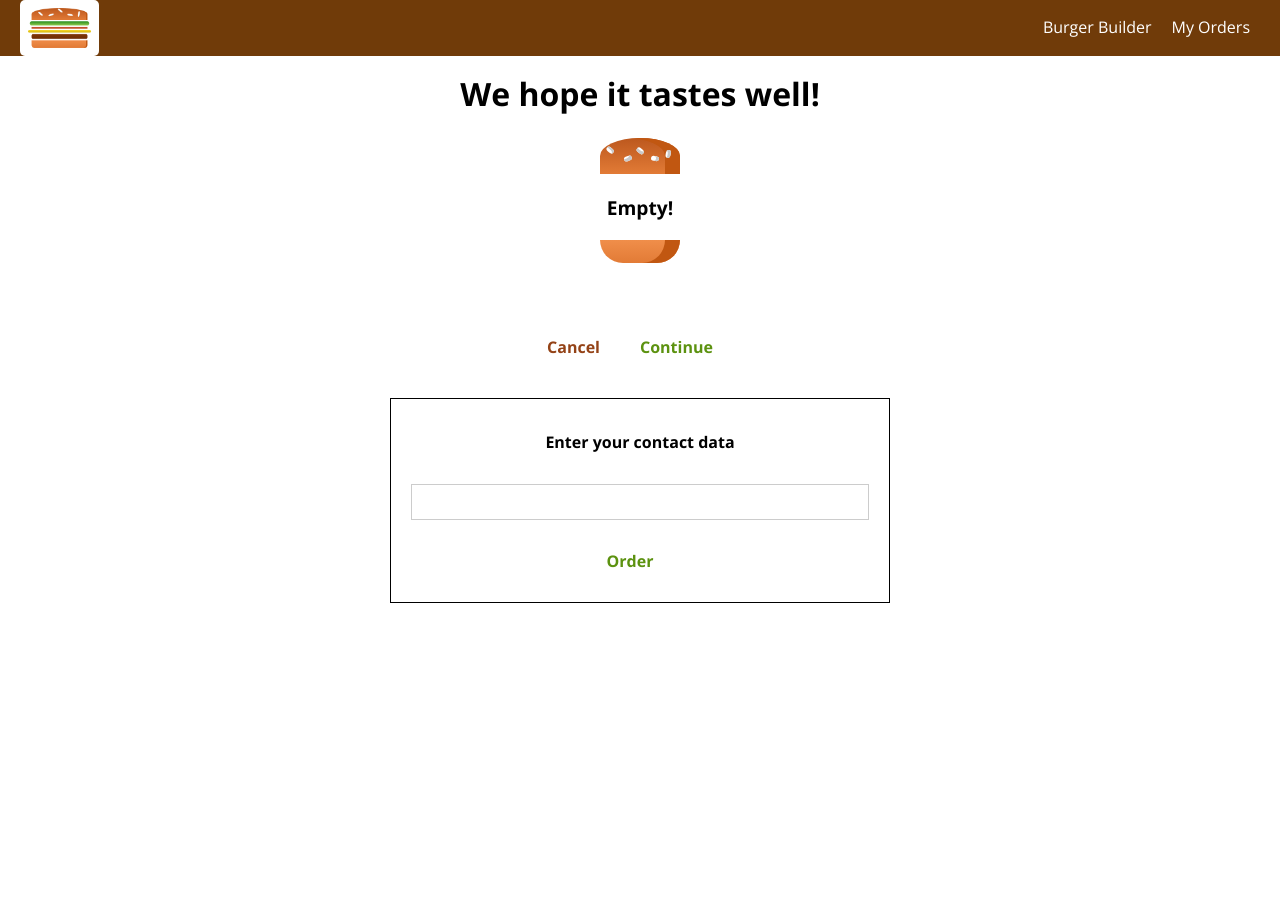
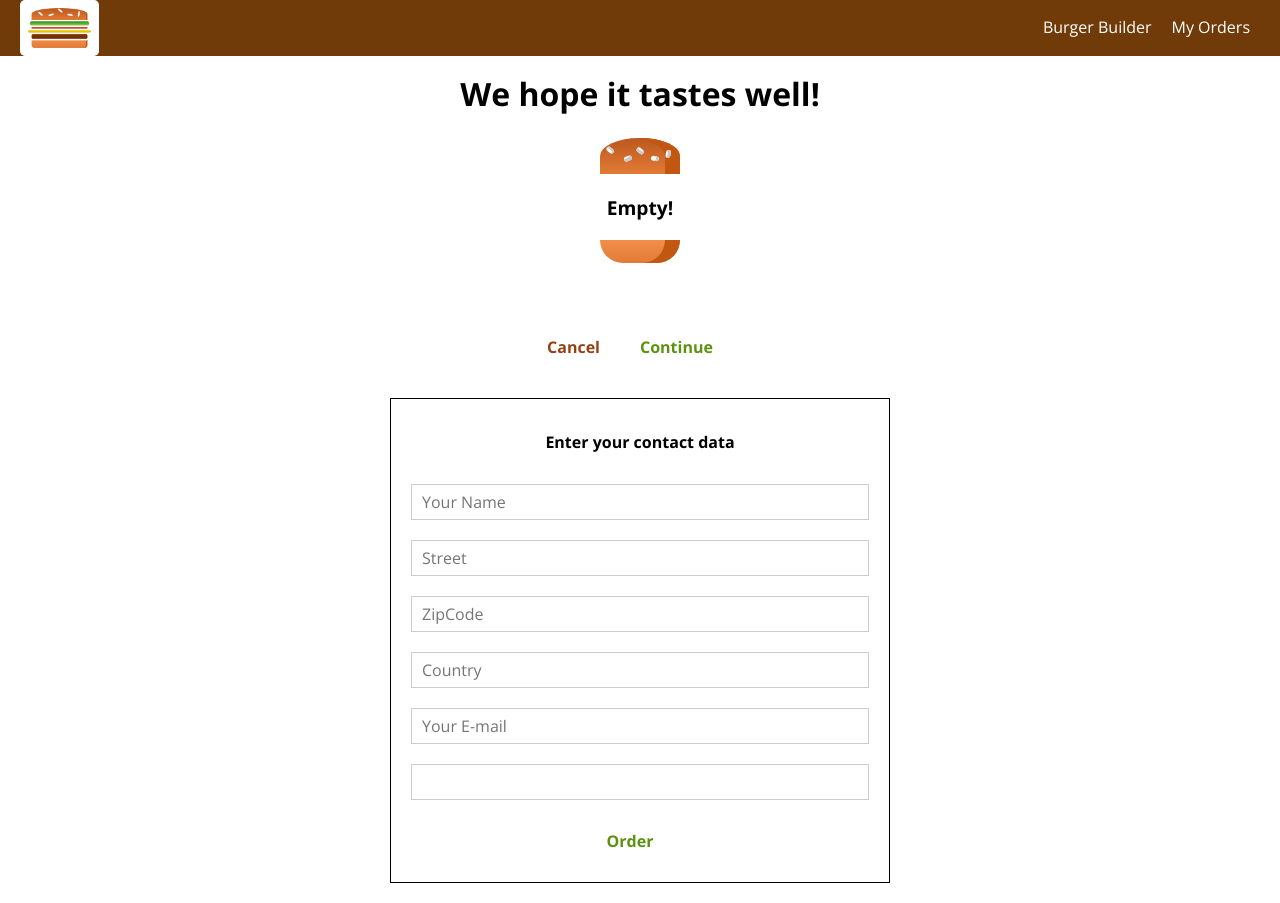
Before and after one commit to goxr3plus/React-Burger-Restaurant, a React (Create React App) app: page /React-Burger-Restaurant/checkout in a window 1280 px wide. Both pictures are taken after a click on the button "Continue". Before the commit the page ends 800 px from the top, so only its background shows below. Built offline with nearby package versions, Linux system fonts and the light colour scheme.

Commit message:
Dynamically Create Inputs based on JS Config

```diff
--- a/src/components/UI/Input/Input.js
+++ b/src/components/UI/Input/Input.js
@@ -1,5 +1,5 @@
-import React from "react";
-import "./Input.css";
+import React from "react"
+import "./Input.css"
 
 const Input = props => {
    let inputElement = null
--- a/src/containers/Checkout/ContactData/ContactData.js
+++ b/src/containers/Checkout/ContactData/ContactData.js
@@ -8,7 +8,6 @@ import "./ContactData.css"
 class ContactData extends Component {
    state = {
       orderForm: {
-         customer: {
          name: {
             elementType: "input",
             elementConfig: {
@@ -49,7 +48,6 @@ class ContactData extends Component {
             },
             value: "",
          },
-         },
          deliveryMethod: {
             elementType: "select",
             elementConfig: {
@@ -81,12 +79,28 @@ class ContactData extends Component {
    }
 
    render() {
+      const forElementsArray = []
+      for (let key in this.state.orderForm) {
+         forElementsArray.push({
+            id: key,
+            config: this.state.orderForm[key],
+         })
+      }
+      console.log(forElementsArray)
+
       let form = this.state.loading ? (
          <Spinner />
       ) : (
          <form>
-            <Input elementType="" elementConfig="" value="" />
-
+            {/* <Input elementType="" elementConfig="" value="" /> */}
+            {forElementsArray.map(formElement => (
+               <Input
+                  key={formElement.id}
+                  elementType={formElement.config.elementType}
+                  elementConfig={formElement.config.elementConfig}
+                  value={formElement.config.value}
+               />
+            ))}
             <Button btnType="Success" clicked={this.orderHandler}>
                Order
             </Button>
```
Lines whose indentation alone changed are shown as unchanged.
